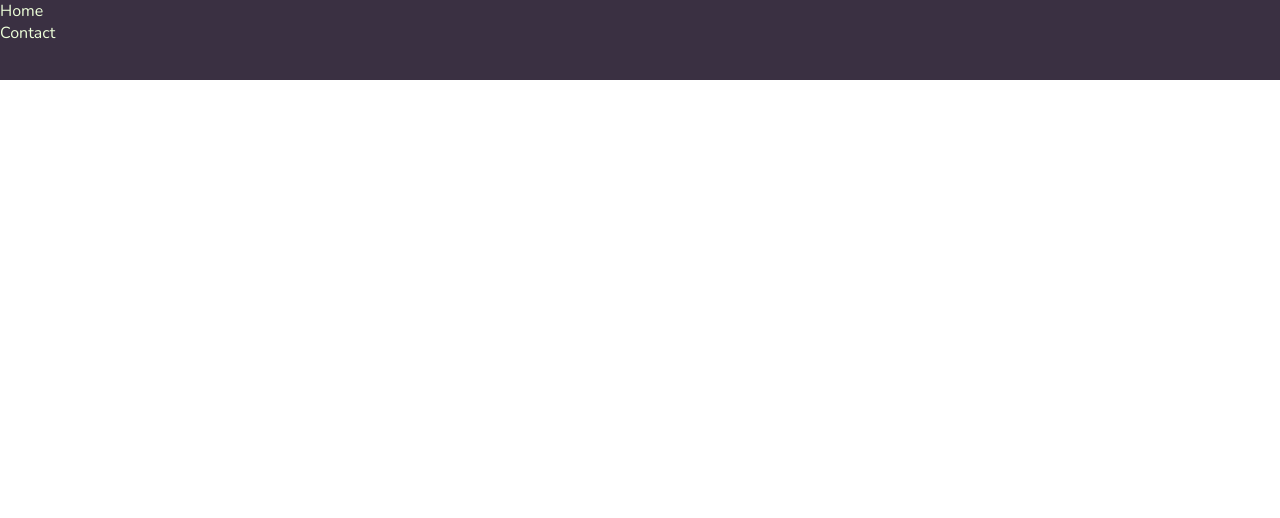
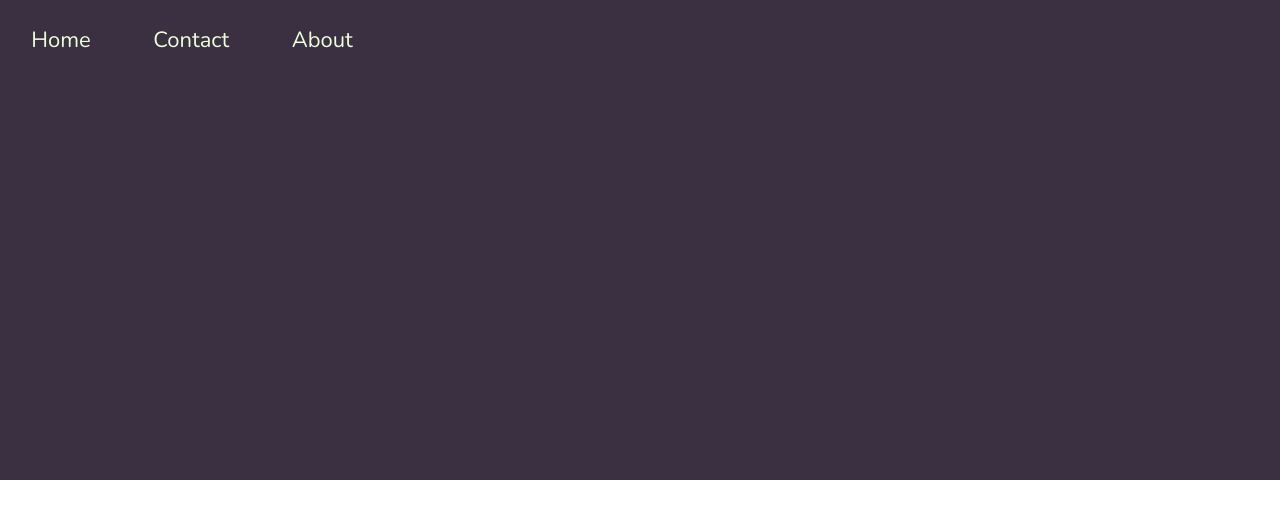
Before and after one commit to fletcher-greg/trello-clone, a React (Create React App) app: page /home in a window 1280 px wide. Shown: the top 518 px of the page. Built offline with nearby package versions, Linux system fonts and the light colour scheme.

Commit message:
add styling for footer and nav bar

```diff
--- a/src/App.css
+++ b/src/App.css
@@ -18,8 +18,34 @@ ul {
 
   background-color: #3a3042;
 }
+.nav-wrapper {
+  height: 100%;
+}
+.nav-ul {
+  height: 100%;
+  display: flex;
+  align-items: center;
+  width: 30vw;
+  justify-content: space-around;
+}
 
 .nav-ul > li > a {
   text-decoration: none;
   color: #edffd9;
+  font-size: 22px;
 }
+
+/* FOOTER */
+
+/* site-footer */
+
+.site-footer {
+  padding: 80px 40px;
+  height: 25em;
+  background-color: #3a3042;
+}
+
+.footer-container {
+  padding: 0 80px;
+  max-width: 1440px;
+}
--- a/src/App.js
+++ b/src/App.js
@@ -1,7 +1,9 @@
 import React from "react";
 import Home from "./pages/home";
 import Contact from "./pages/contact";
+import About from "./pages/about";
 import Nav from "./components/nav";
+import Footer from "./components/footer";
 import { BrowserRouter as Router, Switch, Route, Link } from "react-router-dom";
 
 import "./App.css";
@@ -18,7 +20,11 @@ function App() {
           <Route path="/contact">
             <Contact />
           </Route>
+          <Route path="/about">
+            <About />
+          </Route>
         </Switch>
+        <Footer />
       </div>
     </Router>
   );
--- /dev/null
+++ b/src/components/footer/index.js
@@ -0,0 +1,3 @@
+import React from "react";
+
+export default () => <footer className="site-footer"></footer>;
--- a/src/components/nav/index.js
+++ b/src/components/nav/index.js
@@ -11,6 +11,9 @@ export default () => (
         <li>
           <Link to="/contact">Contact</Link>
         </li>
+        <li>
+          <Link to="/about">About</Link>
+        </li>
       </ul>
     </section>
   </nav>
--- /dev/null
+++ b/src/pages/about/index.js
@@ -0,0 +1,5 @@
+import React from "react";
+
+import ComingSoon from "../../components/ComingSoon";
+
+export default () => <ComingSoon title="About Page" />;
```
Also changed, not shown: src/pages/login/index.js (added), src/pages/register/index.js (added).
